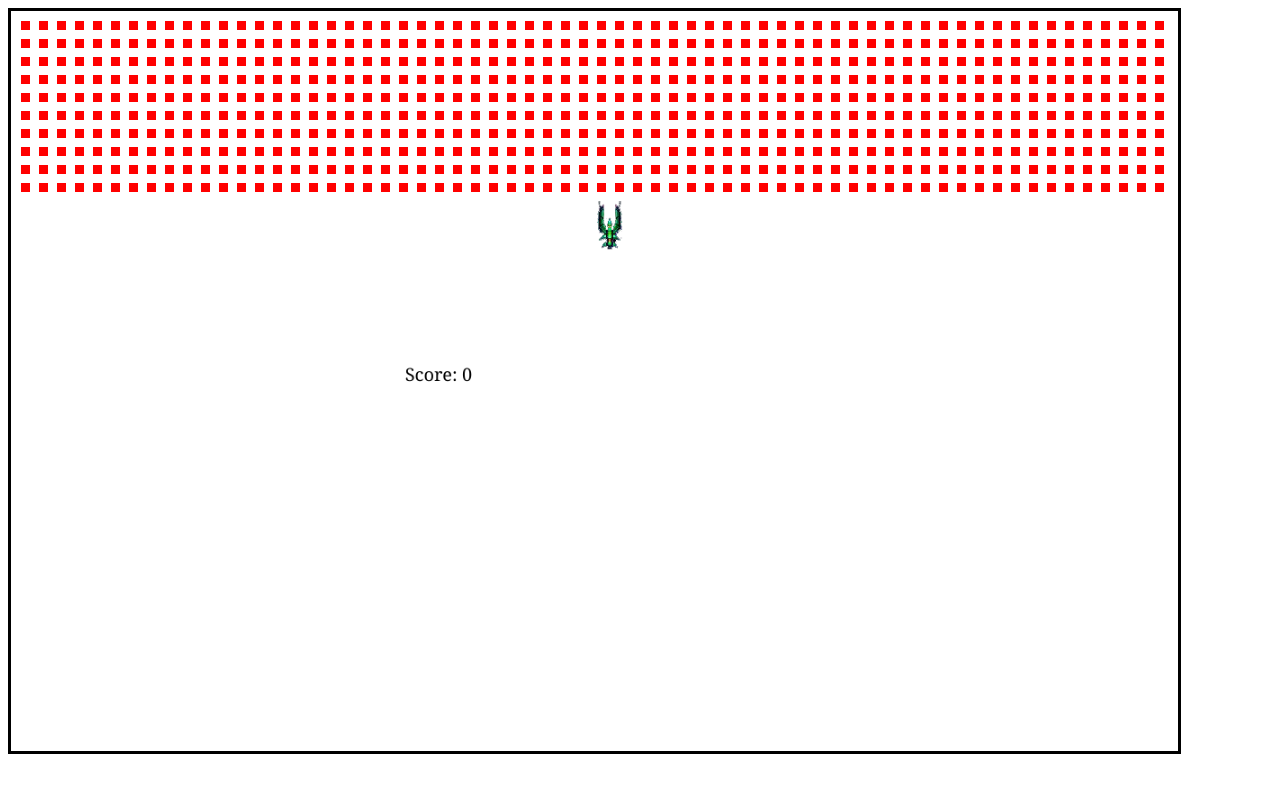
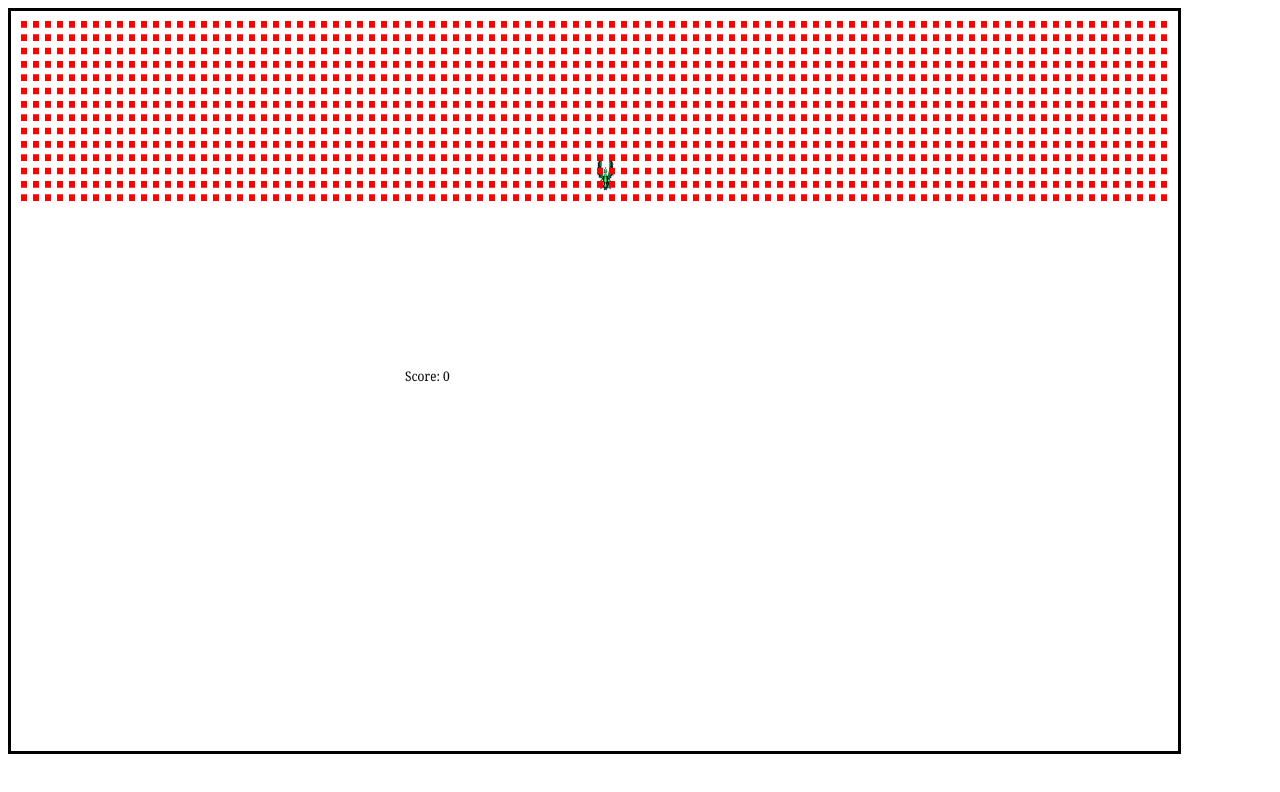
Before and after one commit to Mouun/space-invaders-remastered, a website: page jspuresrc/index.html in a window 1280 px wide. Drawn offline with nearby package versions, Linux system fonts and the light colour scheme.

Commit message:
Ajout du style pour le contour du jeu #2
Canvas créé avec des dimensions de 1920x1080 pour ensuite faire un resize a 90%. De cette façon le canvas ne sera pas flou ni étiré

```diff
--- a/jspuresrc/game.js
+++ b/jspuresrc/game.js
@@ -134,9 +134,6 @@ let GF = function () {
 
         ctx = canvas.getContext("2d");
 
-        canvas.width = window.innerWidth;
-        canvas.height = window.innerHeight;
-
         initiateGame();
 
         window.addEventListener('keydown', function (event) {
--- a/jspuresrc/index.html
+++ b/jspuresrc/index.html
@@ -9,6 +9,6 @@
     <script src="game.js"></script>
 </head>
 <body>
-<canvas id="myCanvas" width=1000 height=800></canvas>
+<canvas id="myCanvas" width=1920 height=1080></canvas>
 </body>
 </html>
```
